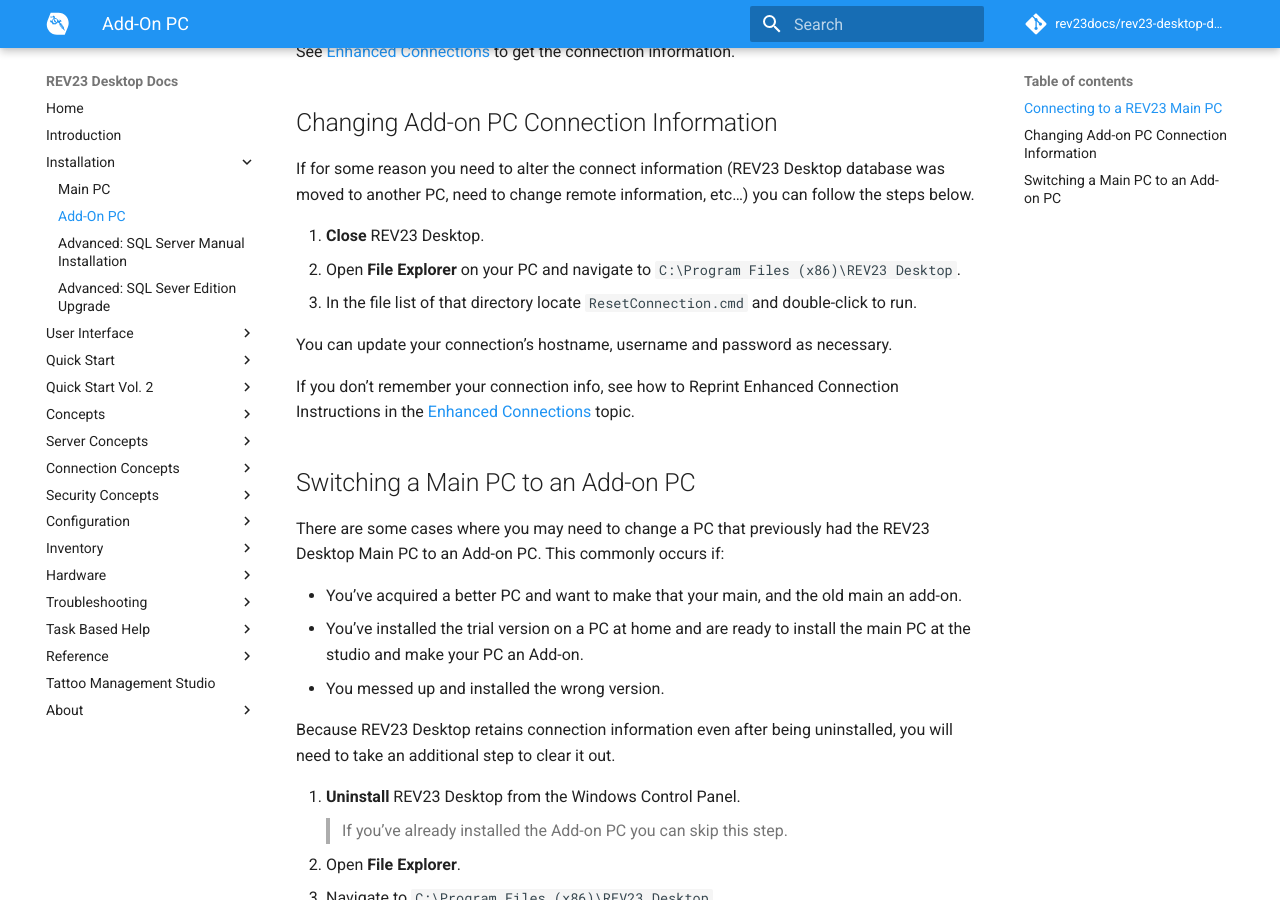
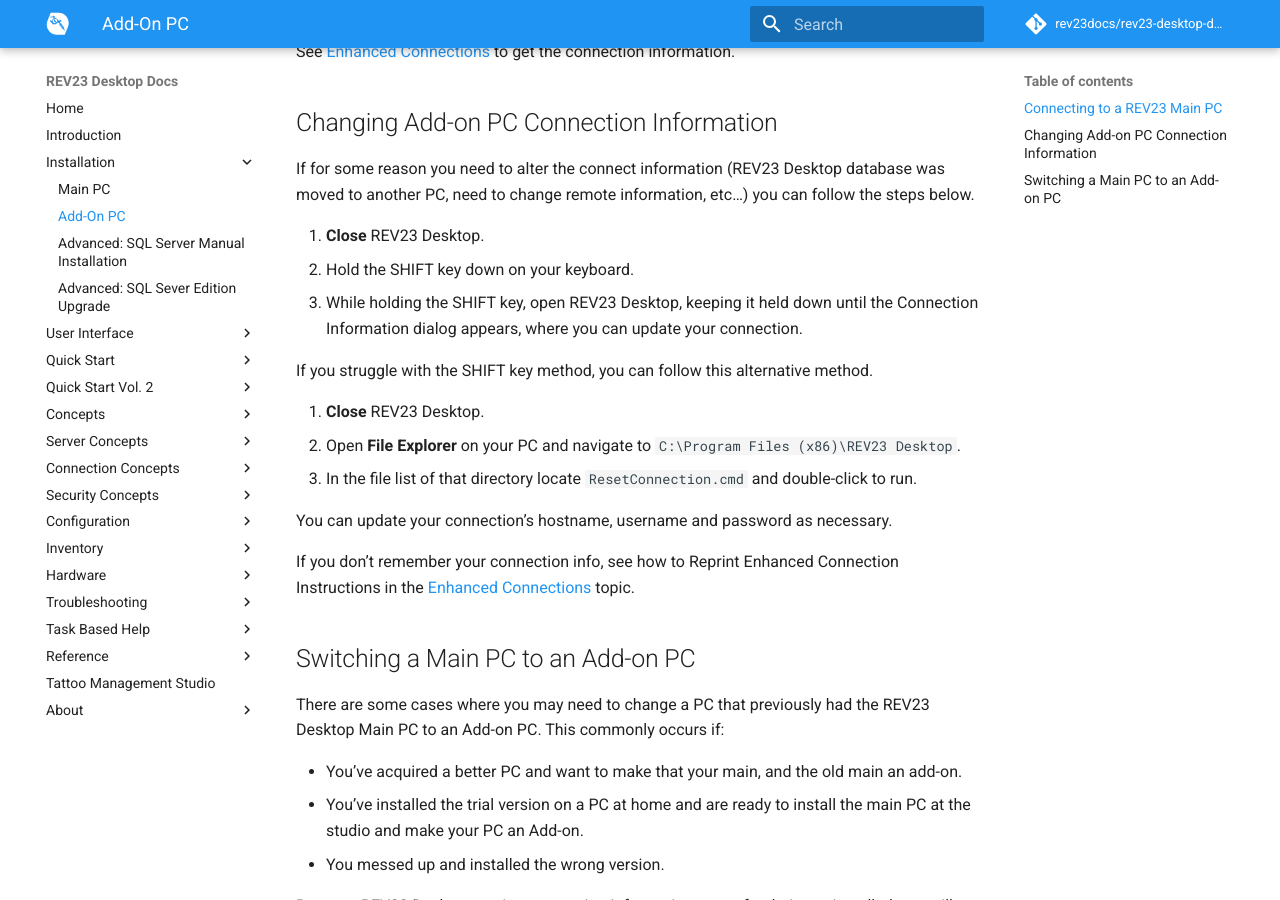
Before and after one commit to REV23Docs/rev23-desktop-docs, an MkDocs documentation site: the page built from docs/installation/add-on-pc.md, in a window 1280 px wide and 900 px high, scrolled down 484 px. Built offline with MkDocs 1.6.1 and Material for MkDocs 9.7.7, drawn with Linux system fonts in a browser that asks for light colours; comment, search, counter and statistics services are not loaded; old or Windows-style settings are respelled for this version of MkDocs.

Commit message:
added SHIFT-key method for updating connection information
Co-Authored-By: Claude Opus 4.8 (1M context) <noreply@anthropic.com>

```diff
--- a/docs/installation/add-on-pc.md
+++ b/docs/installation/add-on-pc.md
@@ -15,6 +15,12 @@ See [Enhanced Connections](../connection-concepts/enhanced-connections.md) to ge
 ## Changing Add-on PC Connection Information
 
 If for some reason you need to alter the connect information (REV23 Desktop database was moved to another PC, need to change remote information, etc...) you can follow the steps below.
+
+1. **Close** REV23 Desktop.
+2. Hold the SHIFT key down on your keyboard.
+3. While holding the SHIFT key, open REV23 Desktop, keeping it held down until the Connection Information dialog appears, where you can update your connection.
+
+If you struggle with the SHIFT key method, you can follow this alternative method.
 
 1. **Close** REV23 Desktop.
 2. Open **File Explorer** on your PC and navigate to `C:\Program Files (x86)\REV23 Desktop`.
```
